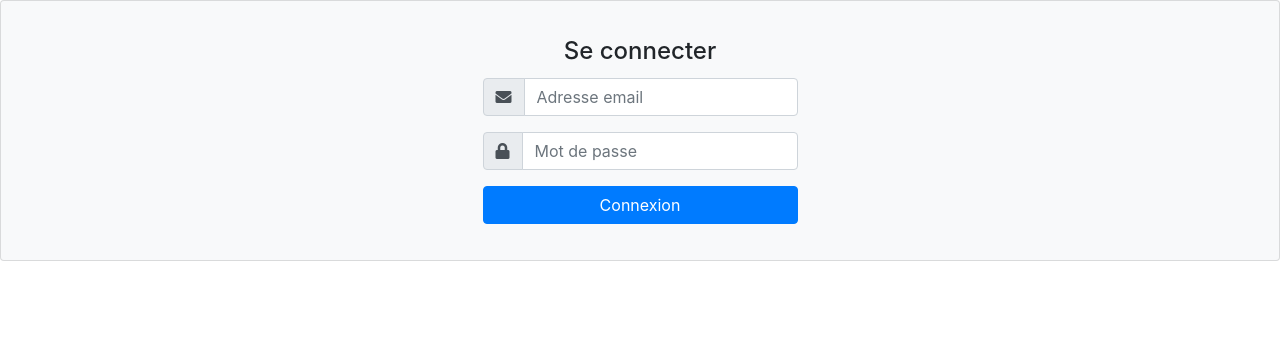
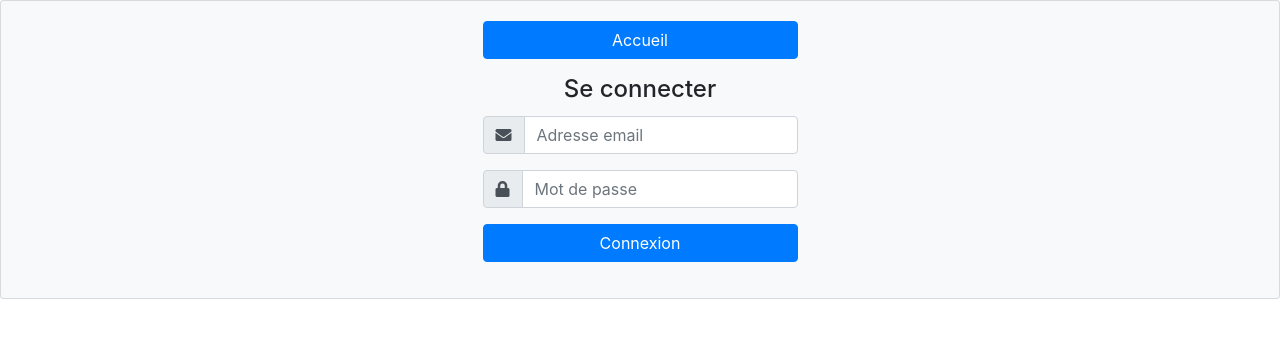
Before and after one commit to GeoffroyDutot/TP-CONTACT, a PHP site: page /login.php in a window 1280 px wide. Shown: the top 338 px of the page. Run offline with PHP 8.4, Linux system fonts and the light colour scheme; some libraries are stand-ins or nearby versions.

Commit message:
Bouton accueil sur la page login

```diff
--- a/login.php
+++ b/login.php
@@ -29,7 +29,12 @@ session_start();
 <body>
 <div class="card bg-light">
 <article class="card-body mx-auto" style="max-width: 400px;">
-  <h4 class="card-title mt-3 text-center">Se connecter</h4>
+
+    <div class="form-group">
+        <button type="button" class="btn btn-primary btn-block"><a style="color: white;" href="index.php">Accueil</a></button>
+    </div>
+
+    <h4 class="card-title mt-3 text-center">Se connecter</h4>
 
   <form action="" method="POST">
       <?php
```
Also changed, not shown: register.php (line endings or trailing spaces).
